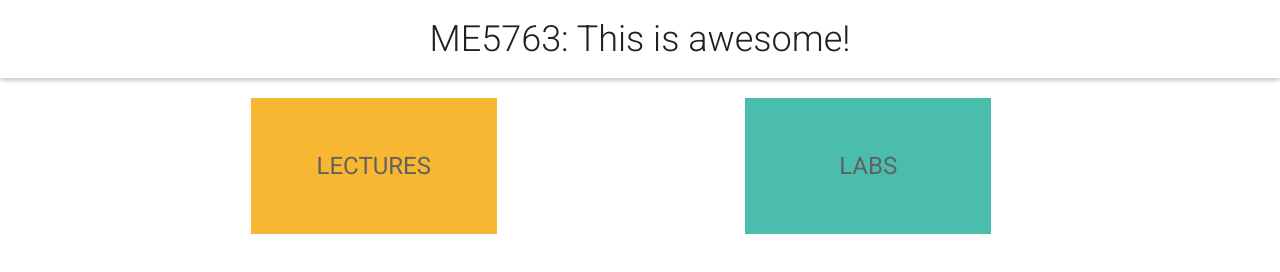
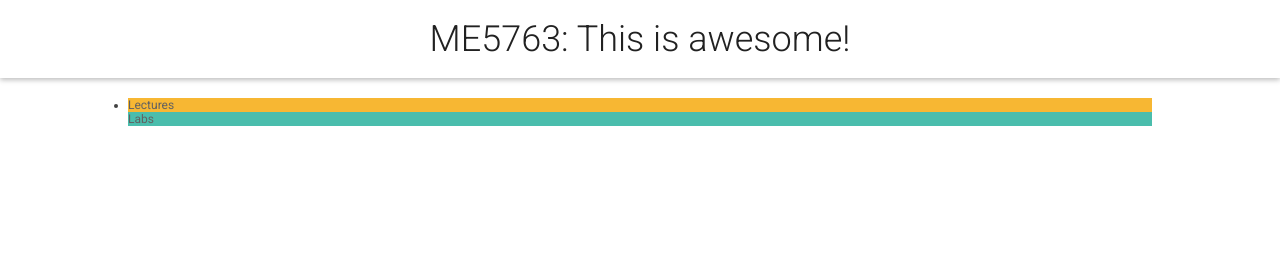
Before and after one commit to me5763/me5763, a plain HTML site: page index.html in a window 1280 px wide. Drawn offline with Linux system fonts and the light colour scheme.

Commit message:
Update main.css

```diff
--- a/main.css
+++ b/main.css
@@ -53,7 +53,7 @@ header, nav, footer, section, article, div {
   margin: 0;
 }
 
-.nav__item__lec, .nav__item__lab {
+.nav__item__lec.nav__item__lab {
   box-sizing: border-box;
   display: inline-block;
   width: 24%;
@@ -64,7 +64,6 @@ header, nav, footer, section, article, div {
   line-height: 24px;
   padding: 56px;
   text-transform: uppercase;
-  color: #fff;
 }
 
 .nav__item__lec {
```
